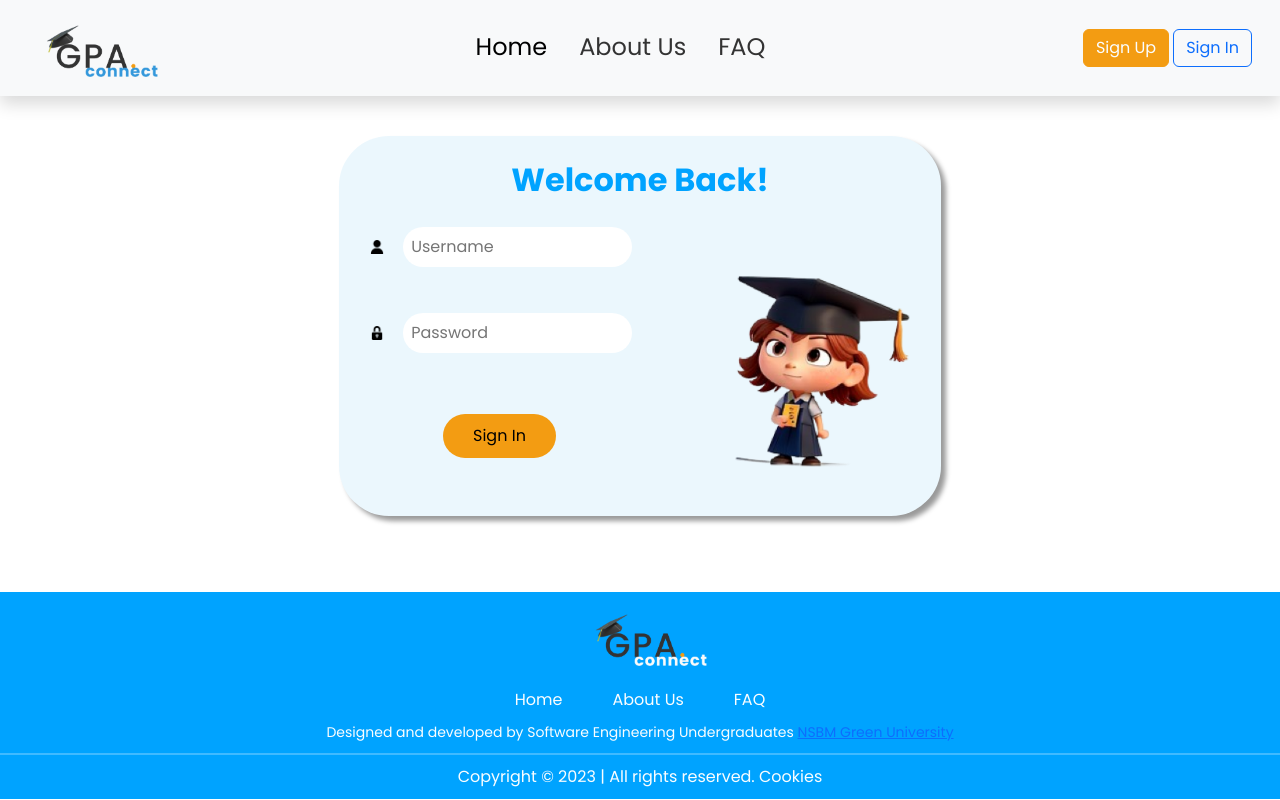
After one commit to KumudithaRanasinghe/GPA_Connect, a Flask app: page /signin in a window 1280 px wide. The commit adds this page. Run offline with Flask 3, Linux system fonts and the light colour scheme.

Commit message:
signin page created
signin.html,signin.css

2 images added
1 image changed

```diff
--- a/Templates/nav.html
+++ b/Templates/nav.html
@@ -37,7 +37,7 @@
             <a href="#">
               <button class="btn btn-secondary" type="button">Sign Up</button>
             </a>
-            <a class="mx-1" href="#">
+            <a class="mx-1" href="/signin">
               <button class="btn btn-outline-primary" type="button">
                 Sign In
               </button>
--- /dev/null
+++ b/Templates/signin.html
@@ -0,0 +1,83 @@
+<!DOCTYPE html>
+<html lang="en">
+<head>
+    <meta charset="UTF-8">
+    <meta name="viewport" content="width=device-width, initial-scale=1.0">
+    <link rel="stylesheet" href="{{ url_for('static', filename='CSS/main.css') }}">
+    <link rel="stylesheet" href="{{ url_for('static', filename='CSS/Home.css') }}">
+    <link rel="stylesheet" href="{{ url_for('static', filename='CSS/signin.css') }}">
+    <!-- Bootstrap CSS - CDN -->
+    <link
+          href="https://cdn.jsdelivr.net/npm/bootstrap@5.3.2/dist/css/bootstrap.min.css"
+          rel="stylesheet"
+          integrity="sha384-T3c6CoIi6uLrA9TneNEoa7RxnatzjcDSCmG1MXxSR1GAsXEV/Dwwykc2MPK8M2HN"
+          crossorigin="anonymous">
+    <title>login</title>
+</head>
+<body>
+    <div class="main-wrapper">
+    <!-- nav bar start -->
+    <header>
+      {% include 'nav.html' %}
+    </header>
+    <!-- nav bar end -->
+    <!-- hero section start -->
+
+      <!-- Your code Start here -->
+      {% block content %}
+
+
+  <div class="grid" id="gridContainer">
+    <div class="g-col-6">
+
+
+
+      <div class="table-container">
+        <span class="text-head">Welcome Back!</span>
+        <table>
+          <form action="/signin" method="post">
+
+            <div>
+                  <tr>
+                    <td><label for="username"><img src="{{url_for('static', filename='Images/User.png')}}" alt="username" class="icon"></label></td>
+                    <td><input type="text" id="username" name="username" class="input-text" placeholder="Username" required></td>
+                  </tr>
+                  <tr>
+                    <td><label for="password"><img src="{{url_for('static', filename='Images/Padlock.png')}}" alt="password" class="icon"></label></td>
+                    <td><input type="password" id="password" name="password" class="input-text" placeholder="Password" required></td>
+                  </tr>
+                  <tr>
+                    <td colspan="2"><button type="submit" id="submit" class="btn-submit">Sign In</button></td>
+                  </tr>
+            </div>
+
+          </form>
+      </table>
+
+        <div>
+          <img src="{{url_for('static', filename='Images/Animation_short.png')}}" alt="child-short" class="image-container">
+        </div>
+
+      </div>
+    </div>
+  </div>
+
+      {% endblock %}
+
+
+      <!-- Your code Start here -->
+
+    <!-- hero section end -->
+    <!-- footer start -->
+    {% include 'footer.html' %}
+
+  <!-- footer end -->
+</div>
+    <!-- Bootstrap JS - CDN -->
+    <script
+      src="https://cdn.jsdelivr.net/npm/bootstrap@5.3.0/dist/js/bootstrap.min.js"
+      integrity="sha384-fbbOQedDUMZZ5KreZpsbe1LCZPVmfTnH7ois6mU1QK+m14rQ1l2bGBq41eYeM/fS"
+      crossorigin="anonymous">
+    </script>
+</body>
+</html>
--- a/app.py
+++ b/app.py
@@ -162,8 +162,8 @@ def signup():
 
 
 
-@app.route('/login', methods=['GET', 'POST'])# this function for handle the login page. check userdetails to login.
-def login():
+@app.route('/signin', methods=['GET', 'POST'])# this function for handle the login page. check userdetails to signin.
+def signin():
     if request.method == 'POST':
         username = request.form['username']
         password = request.form['password']
@@ -190,14 +190,20 @@ def login():
 
             if check_password_hash(rows[0][0], password): # convert hash password to regular type and check similarity.
             #session['user_id'] = user.id
-            #flash('Login successful', 'success')
-                return render_template('home.html')
+            #flash('Sign in successful', 'success')
+                connection.connect()
+                cursor = connection.cursor()
+                cursor.execute("SELECT * FROM degree ORDER BY d_id")
+                value = cursor.fetchall()
+                cursor.close()
+                connection.close()
+                return render_template("testindex.html", data=value)
             else:
-                return render_template('login.html', error='Username or Password is wrong')
+                return render_template('signin.html', error='Username or Password is wrong')
         else:
-            return render_template('login.html', error='Username or Password is wrong')
+            return render_template('signin.html', error='Username or Password is wrong')
 
-    return render_template('login.html')
+    return render_template('signin.html')
 
 
 @app.route('/logout') # logout user
--- a/static/CSS/cal_gpa.css
+++ b/static/CSS/cal_gpa.css
@@ -48,7 +48,7 @@
   width: 100%;
   border-collapse: collapse;
   text-align: left;
-  color: white; /* Text color for contrast */
+  align-items: center;
 }
 
 .table-light-blue tr {
@@ -102,6 +102,7 @@ input {
   padding: 10px 20px; /* Adjust padding as needed */
   cursor: default;
   width: fit-content;
+
 
 }
 
@@ -170,7 +171,6 @@ box-shadow: 2px 5px 5px rgba(0, 0, 0, 0.4);
   max-height: 100%;
   display: block;
 }
-
 
 .btnFinalGpa{
   padding: 1rem;
--- /dev/null
+++ b/static/CSS/signin.css
@@ -0,0 +1,112 @@
+@import url("main.css");
+
+
+* {
+  margin: 0px 0 0 0 ;
+  padding: 0;
+  margin-bottom: 0px;
+  align-items: center;
+}
+
+.grid{
+ float: left;
+  width: 70%;
+  margin-top: 50px ;
+  margin-bottom: 50px;
+
+}
+
+.g-col-6{
+
+  padding: 2%;
+
+}
+.text-head{
+  font-size: xx-large;
+  font-family: Poppins, sans-serif;
+  font-weight: 700;
+  color: var(--primary-color);
+  padding-bottom: 50px;
+}
+
+.table-container {
+  border-radius: 50px;
+  overflow: hidden;
+  background-color: var(--table-back);
+  margin: 20px;
+  padding: 20px;
+  width: 70%;
+  margin: 0 auto;
+  text-align: center;
+  box-shadow: 5px 5px 5px rgba(0, 0, 0, 0.4);
+}
+
+.image-container {
+  width: 50%;
+  float: right;
+  box-sizing: border-box;
+}
+
+table {
+  width: 50%;
+  float: left;
+  border-collapse: collapse;
+  text-align: center; /* Horizontal alignment */
+}
+
+th, td {
+  padding: 8px;
+  vertical-align: middle; /* Vertical alignment */
+}
+
+
+.input-text{
+  padding: 8px;
+  margin: 15px 0;
+  border: none;
+  border-radius: 50px;
+  overflow: hidden;
+  background-color: #ffffff;
+  color: #161616;
+  width: 100%;
+}
+
+
+/* selected degree button style */
+.selected_degree {
+  border: none;
+  border-radius: 50px; /* Adjust the border-radius as needed */
+  background-color: var(--btn_back);
+  padding: 10px 20px; /* Adjust padding as needed */
+  cursor: default;
+  width: fit-content;
+
+
+}
+
+.icon{
+  box-sizing: border-box;
+  width: 70%;
+}
+
+
+.btn-submit {
+  border: none;
+  border-radius: 50px; /* Adjust the border-radius as needed */
+  background-color: var(--secondary-color);
+  padding: 10px 30px; /* Adjust padding as needed */
+  cursor: pointer;
+  margin: 30px;
+  font-family: Poppins, sans-serif;
+}
+
+
+.paragraph {
+  text-align: center;
+  margin-top: 20px; /* Adjust margin as needed */
+  font-family: Arial, sans-serif;
+  font-size: 16px; /* Adjust font size as needed */
+  color: #333; /* Adjust text color as needed */
+  margin-right: 100px;
+
+}
```
Also changed, not shown: static/Images/Animation_short.png, static/Images/Padlock.png (added), static/Images/User.png (added).
